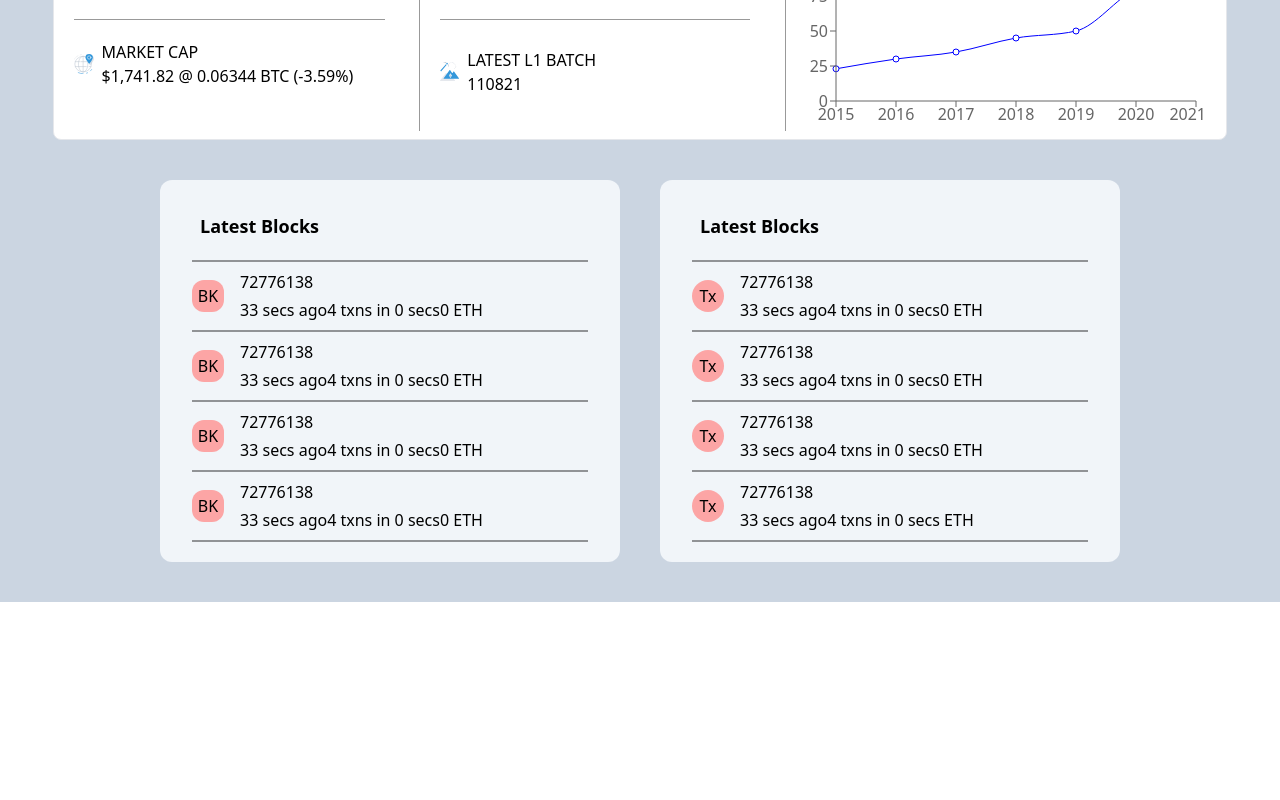
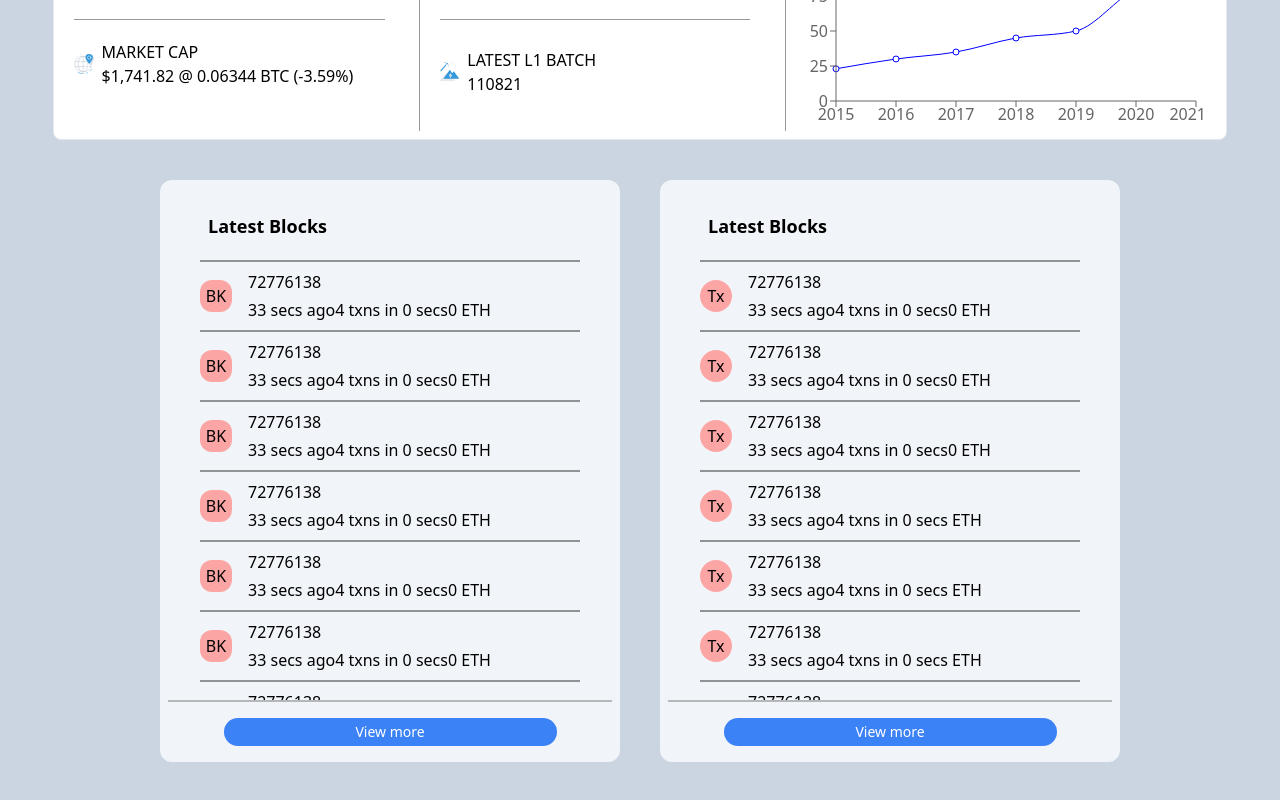
Before and after one commit to wwdfdo/asbiscan_clone, a React (Create React App) app: page / in a window 1280 px wide. Shown: the part 446-1246 px from the top of the page. Before the commit the page ends 1048 px from the top, so only its background shows below. Built offline with nearby package versions, Linux system fonts and the light colour scheme.

Commit message:
added new styles to scroll bar

```diff
--- /dev/null
+++ b/src/components/LatestDetails/LatestDetails.css
@@ -0,0 +1,18 @@
+/* Scrollbar styles */
+::-webkit-scrollbar {
+  width: 8px;
+  height: auto;
+}
+
+::-webkit-scrollbar-track {
+  border-radius: 10px;
+}
+
+::-webkit-scrollbar-thumb {
+  background: #8895b3;
+  border-radius: 10px;
+}
+
+::-webkit-scrollbar-thumb:hover {
+  background: #656f85;
+}
--- a/src/components/LatestDetails/LatestDetails.js
+++ b/src/components/LatestDetails/LatestDetails.js
@@ -1,9 +1,11 @@
 import React from "react";
+import "./LatestDetails.css";
 
 const LatestDetails = () => {
   return (
     <div className="w-3/4 mx-auto gap-10 flex justify-around  py-10 ">
-      <div className=" flex flex-col gap-2 bg-slate-100 w-1/2  py-5 rounded-xl px-5 ">
+      <div className="w-[100%] bg-slate-100 rounded-xl pt-5  px-2">
+        <div className=" flex flex-col gap-2    h-[500px] overflow-hidden hover:overflow-auto    px-5 ">
           <h4 className="px-5  py-3 text-lg font-bold">Latest Blocks</h4>
           <hr className="border-[.5px] border-black border-opacity-40 mx-3"></hr>
           <div className="flex gap-4 items-center px-3">
@@ -46,8 +48,55 @@ const LatestDetails = () => {
             </div>
           </div>
           <hr className="border-[.5px] border-black border-opacity-40 mx-3"></hr>
+          <div className="flex gap-4 items-center px-3">
+            <div className="w-8 h-8 bg-red-300 flex justify-center items-center rounded-xl">
+              BK
             </div>
-      <div className=" flex flex-col gap-2 bg-slate-100 py-5 w-1/2 rounded-xl px-5 ">
+            <div className="flex flex-col gap-1">
+              <div>72776138</div>
+              <div>33 secs ago4 txns in 0 secs0 ETH</div>
+            </div>
+          </div>
+          <hr className="border-[.5px] border-black border-opacity-40 mx-3"></hr>
+          <div className="flex gap-4 items-center px-3">
+            <div className="w-8 h-8 bg-red-300 flex justify-center items-center rounded-xl">
+              BK
+            </div>
+            <div className="flex flex-col gap-1">
+              <div>72776138</div>
+              <div>33 secs ago4 txns in 0 secs0 ETH</div>
+            </div>
+          </div>
+          <hr className="border-[.5px] border-black border-opacity-40 mx-3"></hr>
+          <div className="flex gap-4 items-center px-3">
+            <div className="w-8 h-8 bg-red-300 flex justify-center items-center rounded-xl">
+              BK
+            </div>
+            <div className="flex flex-col gap-1">
+              <div>72776138</div>
+              <div>33 secs ago4 txns in 0 secs0 ETH</div>
+            </div>
+          </div>
+          <hr className="border-[.5px] border-black border-opacity-40 mx-3"></hr>
+          <div className="flex gap-4 items-center px-3">
+            <div className="w-8 h-8 bg-red-300 flex justify-center items-center rounded-xl">
+              BK
+            </div>
+            <div className="flex flex-col gap-1">
+              <div>72776138</div>
+              <div>33 secs ago4 txns in 0 secs0 ETH</div>
+            </div>
+          </div>
+          <hr className="border-[.5px] border-black border-opacity-40 mx-3"></hr>
+        </div>
+        <div className="flex justify-center items-center w-full  rounded-br-lg rounded-bl-lg py-4 border-t-2 border-black border-opacity-25">
+          <button className="text-white bg-blue-500 w-3/4 rounded-2xl py-1 text-sm">
+            View more
+          </button>
+        </div>
+      </div>
+      <div className="w-[100%] bg-slate-100 rounded-xl pt-5 px-2">
+        <div className=" flex flex-col gap-2 bg-slate-100   h-[500px] overflow-hidden hover:overflow-auto  px-5 ">
           <h4 className="px-5 py-3 text-lg font-bold">Latest Blocks</h4>
           <hr className="border-[.5px] border-black border-opacity-40 mx-3"></hr>
           <div className="flex gap-4 items-center px-3">
@@ -90,6 +139,62 @@ const LatestDetails = () => {
             </div>
           </div>
           <hr className="border-[.5px] border-black border-opacity-40 mx-3"></hr>
+          <div className="flex gap-4 items-center px-3">
+            <div className="w-8 h-8 bg-red-300 flex justify-center items-center rounded-full">
+              Tx
+            </div>
+            <div className="flex flex-col gap-1">
+              <div>72776138</div>
+              <div>33 secs ago4 txns in 0 secs ETH</div>
+            </div>
+          </div>
+          <hr className="border-[.5px] border-black border-opacity-40 mx-3"></hr>
+          <div className="flex gap-4 items-center px-3">
+            <div className="w-8 h-8 bg-red-300 flex justify-center items-center rounded-full">
+              Tx
+            </div>
+            <div className="flex flex-col gap-1">
+              <div>72776138</div>
+              <div>33 secs ago4 txns in 0 secs ETH</div>
+            </div>
+          </div>
+          <hr className="border-[.5px] border-black border-opacity-40 mx-3"></hr>
+          <div className="flex gap-4 items-center px-3">
+            <div className="w-8 h-8 bg-red-300 flex justify-center items-center rounded-full">
+              Tx
+            </div>
+            <div className="flex flex-col gap-1">
+              <div>72776138</div>
+              <div>33 secs ago4 txns in 0 secs ETH</div>
+            </div>
+          </div>
+          <hr className="border-[.5px] border-black border-opacity-40 mx-3"></hr>
+          <div className="flex gap-4 items-center px-3">
+            <div className="w-8 h-8 bg-red-300 flex justify-center items-center rounded-full">
+              Tx
+            </div>
+            <div className="flex flex-col gap-1">
+              <div>72776138</div>
+              <div>33 secs ago4 txns in 0 secs ETH</div>
+            </div>
+          </div>
+          <hr className="border-[.5px] border-black border-opacity-40 mx-3"></hr>
+          <div className="flex gap-4 items-center px-3">
+            <div className="w-8 h-8 bg-red-300 flex justify-center items-center rounded-full">
+              Tx
+            </div>
+            <div className="flex flex-col gap-1">
+              <div>72776138</div>
+              <div>33 secs ago4 txns in 0 secs ETH</div>
+            </div>
+          </div>
+          <hr className="border-[.5px] border-black border-opacity-40 mx-3"></hr>
+        </div>
+        <div className="flex justify-center w-full  rounded-br-lg rounded-bl-lg py-4 border-t-2 border-black border-opacity-25">
+          <button className="text-white bg-blue-500 w-3/4 rounded-2xl py-1 text-sm">
+            View more
+          </button>
+        </div>
       </div>
     </div>
   );
```
Lines whose indentation alone changed are shown as unchanged.
